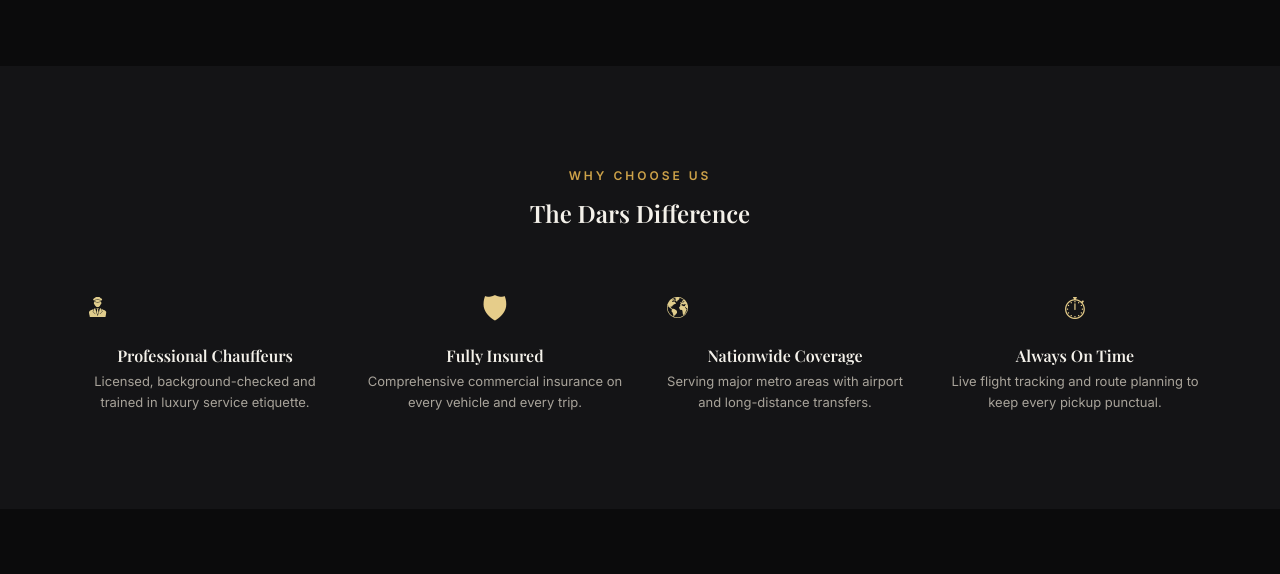
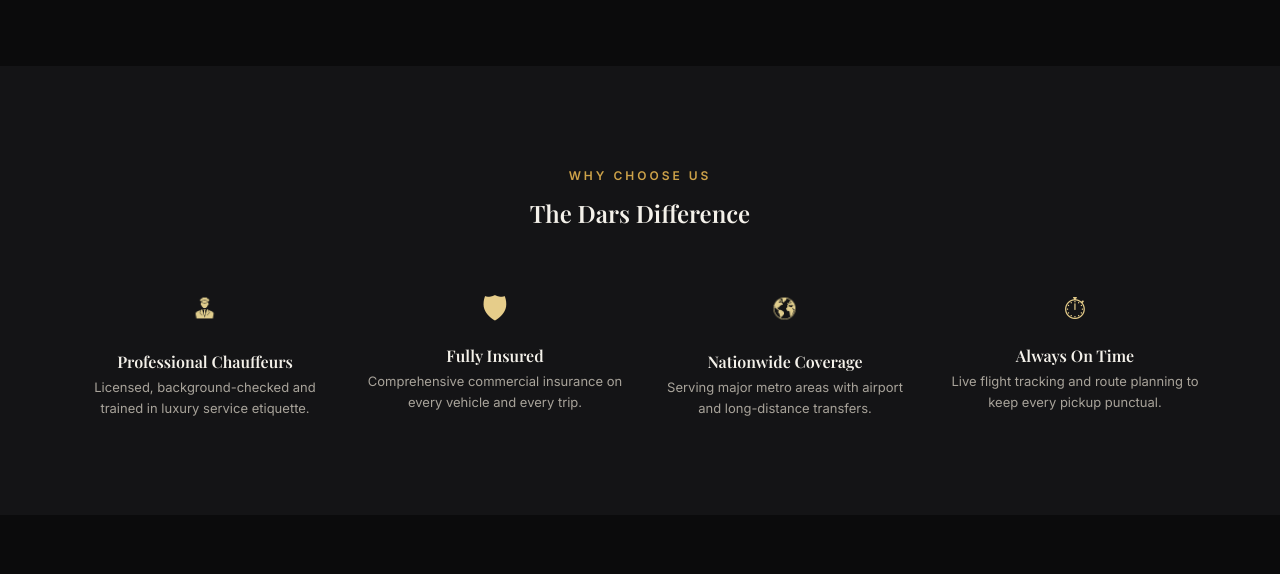
Before and after one commit to LeninPrakash41/darscar, a PHP site: page / in a window 1280 px wide. Shown: the part 3164-3738 px from the top of the page. Run offline with PHP 8.4, Linux system fonts and the light colour scheme.

Commit message:
Add icon styling and apply to service section images

```diff
--- a/assets/css/style.css
+++ b/assets/css/style.css
@@ -704,3 +704,9 @@
   .admin-topbar-inner { flex-wrap: wrap; height: auto; padding: 16px 0; }
   .admin-nav { order: 3; width: 100%; flex-wrap: wrap; gap: 16px; }
 }
+.icon1{
+  text-align: center;
+  width: 50px;
+  height: 50px;
+  margin: 0 auto 18px;
+}
--- a/index.php
+++ b/index.php
@@ -106,8 +106,7 @@
 
     <div class="why-grid">
       <div class="why-item">
-
-        <div class="icon"><img src="/assets/images/professional 2.png" alt="Professional Chauffeurs Icon"></div>
+        <div class="icon"><img src="/assets/images/professional 2.png" alt="Professional Chauffeurs Icon" class="icon1"></div>
         <h4>Professional Chauffeurs</h4>
         <p>Licensed, background-checked and trained in luxury service etiquette.</p>
       </div>
@@ -117,7 +116,7 @@
         <p>Comprehensive commercial insurance on every vehicle and every trip.</p>
       </div>
       <div class="why-item">
-        <div class="icon"><img src="/assets/images/world 2.png" alt="Nationwide Coverage Icon"></div>
+        <div class="icon"><img src="/assets/images/world 2.png" alt="Nationwide Coverage Icon" class="icon1"></div>
         <h4>Nationwide Coverage</h4>
         <p>Serving major metro areas with airport and long-distance transfers.</p>
       </div>
```
